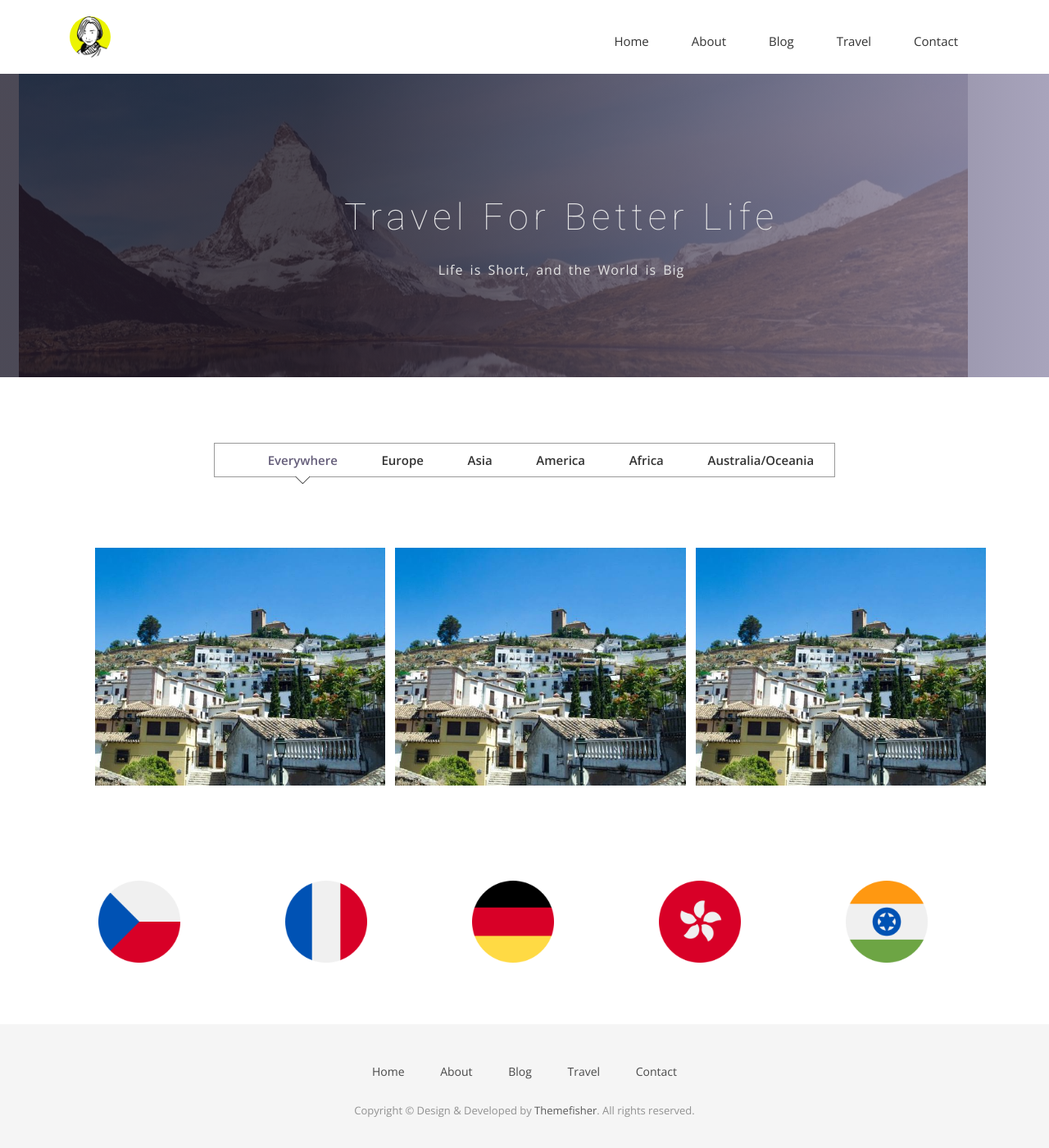
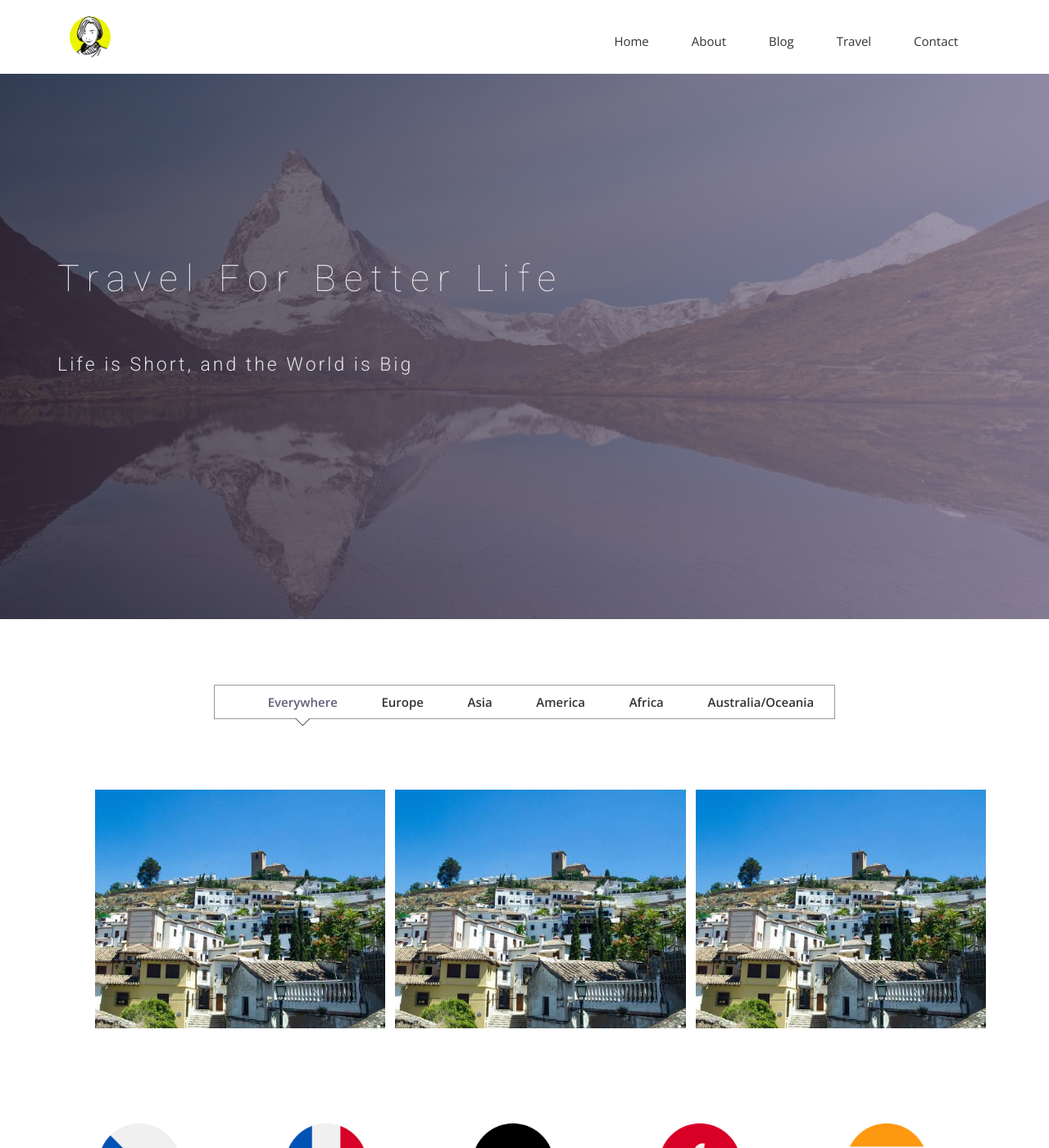
Before and after one commit to aria-grande/aria-grande.github.io, a Jekyll site: the page built from travel.html, in a window 1280 px wide and 1400 px high. Shown: the whole window at 82% size. Built offline with Jekyll 4.4.1, drawn with Linux system fonts in a browser that asks for light colours; nearby versions of some CDN libraries; some web fonts are replaced.

Commit message:
modified background image of headers

```diff
--- a/css/airspace.css
+++ b/css/airspace.css
@@ -440,7 +440,7 @@
     background-attachment: scroll;
   }
   #global-header .block {
-      padding-left: 0;
+    padding-left: 0;
   }
 }
 /*--
@@ -448,7 +448,9 @@
 --*/
 .active-bg {
   background: url("/img/mattehorn.jpg") no-repeat !important;
-  background-position: 19% 10% !important;
+  background-size: cover !important;
+  background-attachment: fixed !important;
+  background-position: 20% 10% !important;
 }
 /*--
 	portfolio-work Start
@@ -665,6 +667,8 @@
   padding-top: 150px;
   padding-bottom: 107px;
   position: relative;
+  background-attachment: fixed;
+  background-position-y: -100px;
 }
 #slider-contact:before {
   content: "";
@@ -698,6 +702,13 @@
   font-weight: 300;
   letter-spacing: 1px;
   word-spacing: 3px;
+}
+@media only screen and (max-device-width: 640px) {
+  #slider-contact {
+    background-attachment: scroll;
+    background-position-y: 0px;
+    background-position-x: -20px;
+  }
 }
 /*--
 	contact-form Start
@@ -741,6 +752,7 @@
 	wrapper-contact Start
 --*/
 .address-block li {
+  list-style: none;
   margin-bottom: 20px;
 }
 .address-block li i {
--- a/travel.html
+++ b/travel.html
@@ -5,13 +5,13 @@
 ---
 
     <!-- Slider Start -->
-<section id="global-header" class="active-bg">
+<section id="slider" class="active-bg">
     <div class="container">
         <div class="row">
             <div class="col-md-12">
                 <div class="block">
-                    <h1>Travel For Better Life</h1>
-                    <p>Life is Short, and the World is Big</p>
+                    <h1 class="animated fadeInUp">Travel For Better Life</h1>
+                    <p class="animated fadeInUp">Life is Short, and the World is Big</p>
                 </div>
             </div>
         </div>
```
Also changed, not shown: img/aria-contact.jpg.
